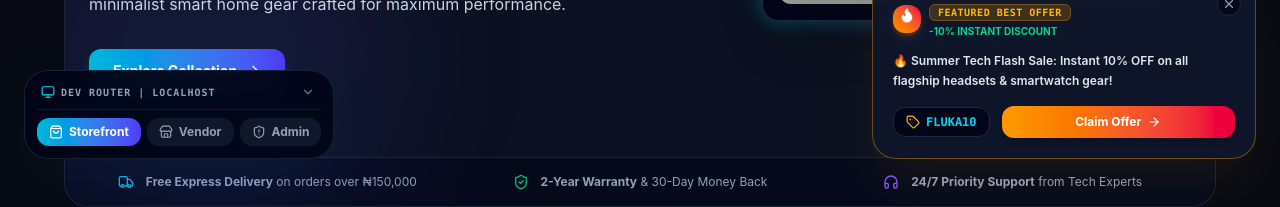
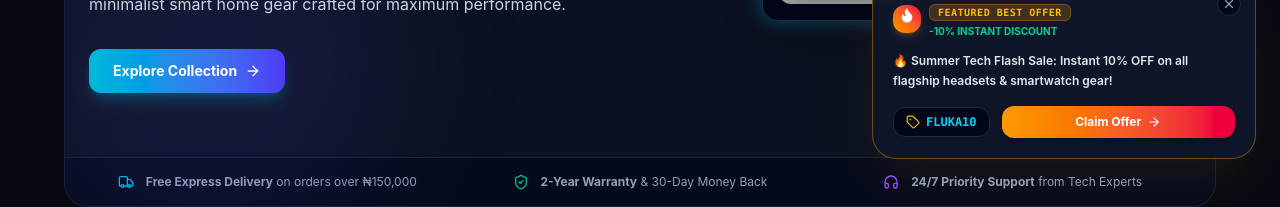
Before and after one commit to Dan-des/Fluka, a React (Vite) app: page / in a window 1280 px wide. Shown: the part 617-824 px from the top of the page. Built offline with nearby package versions, Linux system fonts and the light colour scheme; grey boxes are pictures that could not be loaded.

Commit message:
Update product card styles and fix vendor navigation

```diff
--- a/src/App.tsx
+++ b/src/App.tsx
@@ -1,4 +1,4 @@
-import { useState, useMemo, useEffect } from 'react';
+import { useState, useMemo, useEffect, useCallback } from 'react';
 import { Header } from './components/Header';
 import { HeroBanner } from './components/HeroBanner';
 import { ProductCard } from './components/ProductCard';
@@ -11,7 +11,6 @@ import { VendorDashboard } from './components/VendorDashboard';
 import { AdminDashboard } from './components/AdminDashboard';
 import { AdminLoginScreen } from './components/AdminLoginScreen';
 import { BestOfferNotification } from './components/BestOfferNotification';
-import { DevViewSwitcher } from './components/DevViewSwitcher';
 import { Footer } from './components/Footer';
 
 import type { Product, CartItem, ProductCategory, OrderState, ThemeMode, VendorStore, DiscountCampaign } from './types/store';
@@ -96,11 +95,11 @@ const getInitialPortalView = (): 'store' | 'vendor' | 'admin' => {
   const hostname = window.location.hostname.toLowerCase();
   const pathname = window.location.pathname.toLowerCase();
 
-  // Subdomain / Domain-based subrouting rules (Production/Deployment)
-  if (hostname.includes('vendor') || hostname.startsWith('vendor.')) {
+  // Pure domain-based routing detection
+  if (hostname.includes('vendor')) {
     return 'vendor';
   }
-  if (hostname.includes('admin') || hostname.startsWith('admin.')) {
+  if (hostname.includes('admin')) {
     return 'admin';
   }
 
@@ -120,15 +119,15 @@ export function App() {
     return localStorage.getItem('fluka_admin_auth') === 'true';
   });
 
-  const handleAdminLoginSuccess = () => {
+  const handleAdminLoginSuccess = useCallback(() => {
     setIsAdminAuthenticated(true);
     localStorage.setItem('fluka_admin_auth', 'true');
-  };
+  }, []);
 
-  const handleAdminLogout = () => {
+  const handleAdminLogout = useCallback(() => {
     setIsAdminAuthenticated(false);
     localStorage.removeItem('fluka_admin_auth');
-  };
+  }, []);
 
   // Listen for browser back / forward navigation and domain subrouting
   useEffect(() => {
@@ -160,11 +159,11 @@ export function App() {
     return campaignsList.find((c) => c.isBestOffer) || activeCampaigns[0] || campaignsList[0] || null;
   }, [campaignsList, activeCampaigns]);
 
-  const handleAddCampaign = (newCampaign: DiscountCampaign) => {
+  const handleAddCampaign = useCallback((newCampaign: DiscountCampaign) => {
     setCampaignsList((prev) => [newCampaign, ...prev]);
-  };
+  }, []);
 
-  const handleToggleActiveCampaign = (campaignId: string) => {
+  const handleToggleActiveCampaign = useCallback((campaignId: string) => {
     setCampaignsList((prev) => {
       const target = prev.find((c) => c.id === campaignId);
       if (!target) return prev;
@@ -177,20 +176,20 @@ export function App() {
       }
       return prev.map((c) => (c.id === campaignId ? { ...c, isActive: !c.isActive } : c));
     });
-  };
+  }, []);
 
-  const handleSetBestOfferCampaign = (campaignId: string) => {
+  const handleSetBestOfferCampaign = useCallback((campaignId: string) => {
     setCampaignsList((prev) =>
       prev.map((c) => ({
         ...c,
         isBestOffer: c.id === campaignId,
       }))
     );
-  };
+  }, []);
 
-  const handleRemoveCampaign = (campaignId: string) => {
+  const handleRemoveCampaign = useCallback((campaignId: string) => {
     setCampaignsList((prev) => prev.filter((c) => c.id !== campaignId));
-  };
+  }, []);
 
   // Registered Vendors State
   const [vendorsList, setVendorsList] = useState<VendorStore[]>(() => {
@@ -202,9 +201,9 @@ export function App() {
     localStorage.setItem('fluka_vendors_list', JSON.stringify(vendorsList));
   }, [vendorsList]);
 
-  const handleRegisterVendorStore = (newStore: VendorStore) => {
+  const handleRegisterVendorStore = useCallback((newStore: VendorStore) => {
     setVendorsList((prev) => [newStore, ...prev]);
-  };
+  }, []);
 
   // Dynamic Shared Product Catalog State
   const [productsList, setProductsList] = useState<Product[]>(() => {
@@ -224,49 +223,52 @@ export function App() {
   }, [productsList]);
 
   // Vendor Action Handlers (Admin Control)
-  const handleToggleVerifyVendor = (vendorId: string) => {
+  const handleToggleVerifyVendor = useCallback((vendorId: string) => {
     setVendorsList((prev) =>
       prev.map((v) => (v.id === vendorId ? { ...v, isVerified: !v.isVerified } : v))
     );
-  };
+  }, []);
 
-  const handleToggleFlagVendor = (vendorId: string) => {
+  const handleToggleFlagVendor = useCallback((vendorId: string) => {
     setVendorsList((prev) =>
       prev.map((v) => (v.id === vendorId ? { ...v, isFlagged: !v.isFlagged } : v))
     );
-  };
+  }, []);
 
-  const handleRemoveVendor = (vendorId: string) => {
-    const vendorToRemove = vendorsList.find((v) => v.id === vendorId);
-    if (!vendorToRemove) return;
-    if (confirm(`Deregister vendor "${vendorToRemove.storeName}" and remove all listed products?`)) {
-      setVendorsList((prev) => prev.filter((v) => v.id !== vendorId));
-      setProductsList((prev) =>
-        prev.filter((p) => p.vendorName?.toLowerCase() !== vendorToRemove.storeName.toLowerCase())
-      );
-    }
-  };
+  const handleRemoveVendor = useCallback((vendorId: string) => {
+    setVendorsList((prev) => {
+      const vendorToRemove = prev.find((v) => v.id === vendorId);
+      if (!vendorToRemove) return prev;
+      if (confirm(`Deregister vendor "${vendorToRemove.storeName}" and remove all listed products?`)) {
+        setProductsList((prods) =>
+          prods.filter((p) => p.vendorName?.toLowerCase() !== vendorToRemove.storeName.toLowerCase())
+        );
+        return prev.filter((v) => v.id !== vendorId);
+      }
+      return prev;
+    });
+  }, []);
 
   // Product Action Handlers (Admin Control)
-  const handleToggleFlagProduct = (productId: string) => {
+  const handleToggleFlagProduct = useCallback((productId: string) => {
     setProductsList((prev) =>
       prev.map((p) => (p.id === productId ? { ...p, isFlagged: !p.isFlagged } : p))
     );
-  };
+  }, []);
 
-  const handleAddVendorProduct = (newProduct: Product) => {
+  const handleAddVendorProduct = useCallback((newProduct: Product) => {
     setProductsList((prev) => [newProduct, ...prev]);
-  };
+  }, []);
 
-  const handleUpdateVendorProduct = (updatedProduct: Product) => {
+  const handleUpdateVendorProduct = useCallback((updatedProduct: Product) => {
     setProductsList((prev) =>
       prev.map((p) => (p.id === updatedProduct.id ? updatedProduct : p))
     );
-  };
+  }, []);
 
-  const handleRemoveVendorProduct = (productId: string) => {
+  const handleRemoveVendorProduct = useCallback((productId: string) => {
     setProductsList((prev) => prev.filter((p) => p.id !== productId));
-  };
+  }, []);
 
   // Theme State
   const [theme, setTheme] = useState<ThemeMode>(() => {
@@ -276,11 +278,13 @@ export function App() {
 
   const isDark = theme === 'dark';
 
-  const handleToggleTheme = () => {
-    const nextTheme: ThemeMode = theme === 'dark' ? 'light' : 'dark';
-    setTheme(nextTheme);
-    localStorage.setItem('fluka_theme', nextTheme);
-  };
+  const handleToggleTheme = useCallback(() => {
+    setTheme((prev) => {
+      const nextTheme: ThemeMode = prev === 'dark' ? 'light' : 'dark';
+      localStorage.setItem('fluka_theme', nextTheme);
+      return nextTheme;
+    });
+  }, []);
 
   useEffect(() => {
     if (theme === 'dark') {
@@ -306,7 +310,7 @@ export function App() {
     };
   }, []);
 
-  const handleInstallPwa = () => {
+  const handleInstallPwa = useCallback(() => {
     if (deferredPrompt) {
       deferredPrompt.prompt();
       deferredPrompt.userChoice.then((choiceResult: any) => {
@@ -319,7 +323,7 @@ export function App() {
     } else {
       setIsInstallModalOpen(true);
     }
-  };
+  }, [deferredPrompt]);
 
   // State Management
   const [searchQuery, setSearchQuery] = useState('');
@@ -365,8 +369,8 @@ export function App() {
     });
   }, [productsList, searchQuery, selectedCategory, sortBy]);
 
-  // Cart Operations
-  const handleAddToCart = (
+  // Cart Operations Memoized
+  const handleAddToCart = useCallback((
     product: Product,
     quantity: number = 1,
     selectedColor?: string
@@ -384,11 +388,11 @@ export function App() {
 
       return [...prev, { product, quantity, selectedColor }];
     });
-  };
+  }, []);
 
-  const handleUpdateCartQuantity = (productId: string, quantity: number) => {
+  const handleUpdateCartQuantity = useCallback((productId: string, quantity: number) => {
     if (quantity <= 0) {
-      handleRemoveCartItem(productId);
+      setCartItems((prev) => prev.filter((item) => item.product.id !== productId));
       return;
     }
 
@@ -397,43 +401,52 @@ export function App() {
         item.product.id === productId ? { ...item, quantity } : item
       )
     );
-  };
+  }, []);
 
-  const handleRemoveCartItem = (productId: string) => {
+  const handleRemoveCartItem = useCallback((productId: string) => {
     setCartItems((prev) => prev.filter((item) => item.product.id !== productId));
-  };
+  }, []);
 
-  // Wishlist Operations
-  const handleToggleWishlist = (product: Product) => {
+  // Wishlist Operations Memoized
+  const handleToggleWishlist = useCallback((product: Product) => {
     setWishlistIds((prev) =>
       prev.includes(product.id)
         ? prev.filter((id) => id !== product.id)
         : [...prev, product.id]
     );
-  };
+  }, []);
+
+  const handleQuickView = useCallback((product: Product) => {
+    setQuickViewProduct(product);
+  }, []);
 
   // Subtotal & Calculations with Dynamic Campaign Percentage
-  const cartCount = cartItems.reduce((acc, item) => acc + item.quantity, 0);
-  const cartSubtotal = cartItems.reduce(
+  const cartCount = useMemo(() => cartItems.reduce((acc, item) => acc + item.quantity, 0), [cartItems]);
+  const cartSubtotal = useMemo(() => cartItems.reduce(
     (acc, item) => acc + item.product.price * item.quantity,
     0
-  );
+  ), [cartItems]);
 
-  const matchedCampaign = campaignsList.find((c) => c.code.toUpperCase() === couponCode.toUpperCase());
+  const matchedCampaign = useMemo(() => campaignsList.find((c) => c.code.toUpperCase() === couponCode.toUpperCase()), [campaignsList, couponCode]);
   const activeDiscountRate = matchedCampaign ? matchedCampaign.discountPercent / 100 : 0.10;
   const discountAmount = cartSubtotal > 0 ? cartSubtotal * activeDiscountRate : 0;
 
   // Checkout trigger
-  const handleProceedToCheckout = () => {
+  const handleProceedToCheckout = useCallback(() => {
     setIsCartOpen(false);
     setIsCheckoutOpen(true);
-  };
+  }, []);
 
-  const handleCompleteOrder = (order: OrderState) => {
+  const handleCompleteOrder = useCallback((order: OrderState) => {
     setIsCheckoutOpen(false);
     setCartItems([]);
     setCompletedOrder(order);
-  };
+  }, []);
+
+  const handleApplyBestOffer = useCallback((code: string) => {
+    setCouponCode(code);
+    setIsCartOpen(true);
+  }, []);
 
   return (
     <div
@@ -450,9 +463,7 @@ export function App() {
         cartCount={cartCount}
         wishlistCount={wishlistIds.length}
         onOpenCart={() => setIsCartOpen(true)}
-        onOpenWishlist={() => {
-          setSelectedCategory('All');
-        }}
+        onOpenWishlist={() => setSelectedCategory('All')}
         cartSubtotal={cartSubtotal}
         theme={theme}
         onToggleTheme={handleToggleTheme}
@@ -559,8 +570,8 @@ export function App() {
                     <ProductCard
                       key={product.id}
                       product={product}
-                      onAddToCart={(p) => handleAddToCart(p, 1)}
-                      onQuickView={(p) => setQuickViewProduct(p)}
+                      onAddToCart={handleAddToCart}
+                      onQuickView={handleQuickView}
                       isWishlisted={wishlistIds.includes(product.id)}
                       onToggleWishlist={handleToggleWishlist}
                       theme={theme}
@@ -614,20 +625,10 @@ export function App() {
       {activeView === 'store' && (
         <BestOfferNotification
           campaign={bestOfferCampaign}
-          onApplyCoupon={(code) => {
-            setCouponCode(code);
-            setIsCartOpen(true);
-          }}
+          onApplyCoupon={handleApplyBestOffer}
           theme={theme}
         />
       )}
-
-      {/* Dev Mode Floating View Switcher */}
-      <DevViewSwitcher
-        activeView={activeView}
-        onSwitchView={setActiveView}
-        theme={theme}
-      />
 
       {/* Footer */}
       <Footer theme={theme} />
@@ -636,9 +637,7 @@ export function App() {
       <ProductQuickView
         product={quickViewProduct}
         onClose={() => setQuickViewProduct(null)}
-        onAddToCart={(p, qty, color) => {
-          handleAddToCart(p, qty, color);
-        }}
+        onAddToCart={handleAddToCart}
         isWishlisted={quickViewProduct ? wishlistIds.includes(quickViewProduct.id) : false}
         onToggleWishlist={handleToggleWishlist}
         theme={theme}
--- a/src/components/DevViewSwitcher.tsx
+++ /dev/null
@@ -1,125 +0,0 @@
-import React, { useState } from 'react';
-import { ShoppingBag, Store, ShieldAlert, Monitor, ChevronDown, ChevronUp } from 'lucide-react';
-import type { ThemeMode } from '../types/store';
-
-interface DevViewSwitcherProps {
-  activeView: 'store' | 'vendor' | 'admin';
-  onSwitchView: (view: 'store' | 'vendor' | 'admin') => void;
-  theme?: ThemeMode;
-}
-
-export const DevViewSwitcher: React.FC<DevViewSwitcherProps> = ({
-  activeView,
-  onSwitchView,
-  theme = 'dark',
-}) => {
-  const [isCollapsed, setIsCollapsed] = useState(false);
-  const isDark = theme === 'dark';
-  const currentHostname = typeof window !== 'undefined' ? window.location.hostname : 'localhost';
-
-  const handleSelectView = (view: 'store' | 'vendor' | 'admin') => {
-    onSwitchView(view);
-    const newPath = view === 'store' ? '/' : `/${view}`;
-    if (window.location.pathname !== newPath) {
-      window.history.pushState({}, '', newPath);
-    }
-  };
-
-  return (
-    <div className="fixed bottom-6 left-6 z-50 animate-in slide-in-from-left-5 duration-300 select-none">
-      {isCollapsed ? (
-        <button
-          type="button"
-          onClick={() => setIsCollapsed(false)}
-          className={`p-3 rounded-2xl border shadow-2xl backdrop-blur-xl flex items-center gap-2 transition hover:scale-105 ${
-            isDark
-              ? 'bg-slate-900/90 border-cyan-500/40 text-cyan-400 shadow-cyan-500/10'
-              : 'bg-white/90 border-cyan-400 text-cyan-800 shadow-lg'
-          }`}
-          title="Expand Dev Portal Router Switcher"
-        >
-          <Monitor className="w-4 h-4 text-cyan-400 animate-pulse" />
-          <span className="text-xs font-bold font-mono uppercase tracking-wider">ROUTER</span>
-          <ChevronUp className="w-3.5 h-3.5" />
-        </button>
-      ) : (
-        <div
-          className={`p-3 rounded-3xl border shadow-2xl backdrop-blur-xl space-y-2 transition-all duration-300 ${
-            isDark
-              ? 'bg-slate-950/95 border-slate-800/80 text-white shadow-cyan-500/5'
-              : 'bg-white/95 border-slate-200 text-slate-900 shadow-xl'
-          }`}
-        >
-          {/* Header Bar */}
-          <div className="flex items-center justify-between gap-3 px-1 border-b pb-2 border-slate-800/60">
-            <div className="flex items-center gap-1.5">
-              <Monitor className="w-3.5 h-3.5 text-cyan-400" />
-              <span className="text-[10px] font-black font-mono tracking-widest text-slate-400 uppercase">
-                DEV ROUTER | {currentHostname}
-              </span>
-            </div>
-            <button
-              type="button"
-              onClick={() => setIsCollapsed(true)}
-              className="text-slate-500 hover:text-slate-300 p-0.5"
-              title="Minimize Switcher"
-            >
-              <ChevronDown className="w-3.5 h-3.5" />
-            </button>
-          </div>
-
-          {/* Switcher Pills Row */}
-          <div className="flex items-center gap-1.5 text-xs">
-            {/* Storefront */}
-            <button
-              type="button"
-              onClick={() => handleSelectView('store')}
-              className={`flex items-center gap-1.5 px-3 py-1.5 rounded-xl font-bold transition ${
-                activeView === 'store'
-                  ? 'bg-gradient-to-r from-cyan-500 to-indigo-600 text-white shadow-md'
-                  : isDark
-                  ? 'bg-slate-900 text-slate-400 hover:text-white hover:bg-slate-800'
-                  : 'bg-slate-100 text-slate-600 hover:text-slate-900'
-              }`}
-            >
-              <ShoppingBag className="w-3.5 h-3.5" />
-              <span>Storefront</span>
-            </button>
-
-            {/* Vendor Portal */}
-            <button
-              type="button"
-              onClick={() => handleSelectView('vendor')}
-              className={`flex items-center gap-1.5 px-3 py-1.5 rounded-xl font-bold transition ${
-                activeView === 'vendor'
-                  ? 'bg-gradient-to-r from-indigo-500 to-violet-600 text-white shadow-md'
-                  : isDark
-                  ? 'bg-slate-900 text-slate-400 hover:text-white hover:bg-slate-800'
-                  : 'bg-slate-100 text-slate-600 hover:text-slate-900'
-              }`}
-            >
-              <Store className="w-3.5 h-3.5" />
-              <span>Vendor</span>
-            </button>
-
-            {/* Admin Dashboard */}
-            <button
-              type="button"
-              onClick={() => handleSelectView('admin')}
-              className={`flex items-center gap-1.5 px-3 py-1.5 rounded-xl font-bold transition ${
-                activeView === 'admin'
-                  ? 'bg-gradient-to-r from-rose-500 to-indigo-600 text-white shadow-md'
-                  : isDark
-                  ? 'bg-slate-900 text-slate-400 hover:text-white hover:bg-slate-800'
-                  : 'bg-slate-100 text-slate-600 hover:text-slate-900'
-              }`}
-            >
-              <ShieldAlert className="w-3.5 h-3.5" />
-              <span>Admin</span>
-            </button>
-          </div>
-        </div>
-      )}
-    </div>
-  );
-};
--- a/src/index.css
+++ b/src/index.css
@@ -8,7 +8,47 @@
     color: #f3f4f6;
     font-family: system-ui, -apple-system, BlinkMacSystemFont, 'Segoe UI', Roboto, Oxygen, Ubuntu, Cantarell, 'Open Sans', 'Helvetica Neue', sans-serif;
     -webkit-font-smoothing: antialiased;
+    text-rendering: optimizeLegibility;
   }
+}
+
+/* Global Keyframes & Performance Animation Rules */
+@keyframes marquee {
+  0% { transform: translateX(0%); }
+  100% { transform: translateX(-50%); }
+}
+
+.animate-marquee-track {
+  display: inline-flex;
+  width: max-content;
+  will-change: transform;
+  transform: translateZ(0);
+  animation: marquee 24s linear infinite;
+}
+
+.animate-marquee-track:hover {
+  animation-play-state: paused;
+}
+
+/* GPU Acceleration & Performance Utilities */
+.gpu-accelerated {
+  transform: translateZ(0);
+  will-change: transform;
+  backface-visibility: hidden;
+}
+
+.cv-auto {
+  content-visibility: auto;
+  contain-intrinsic-size: 0 360px;
+}
+
+/* Hide scrollbar utility */
+.no-scrollbar::-webkit-scrollbar {
+  display: none;
+}
+.no-scrollbar {
+  -ms-overflow-style: none;
+  scrollbar-width: none;
 }
 
 /* Custom scrollbars */
```
Also changed, not shown: src/components/BestOfferNotification.tsx (+6 -4 lines), src/components/Header.tsx (+5 -18 lines), src/components/ProductCard.tsx (+9 -5 lines).
